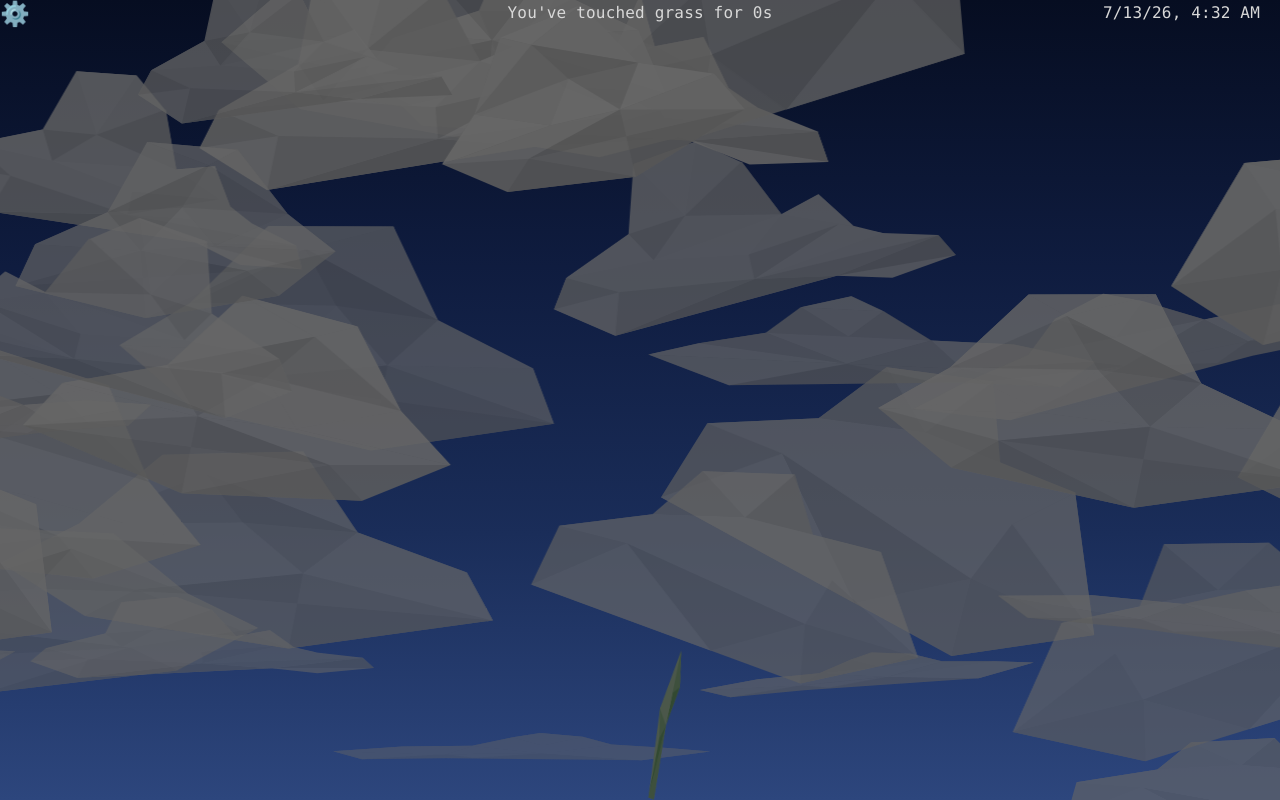
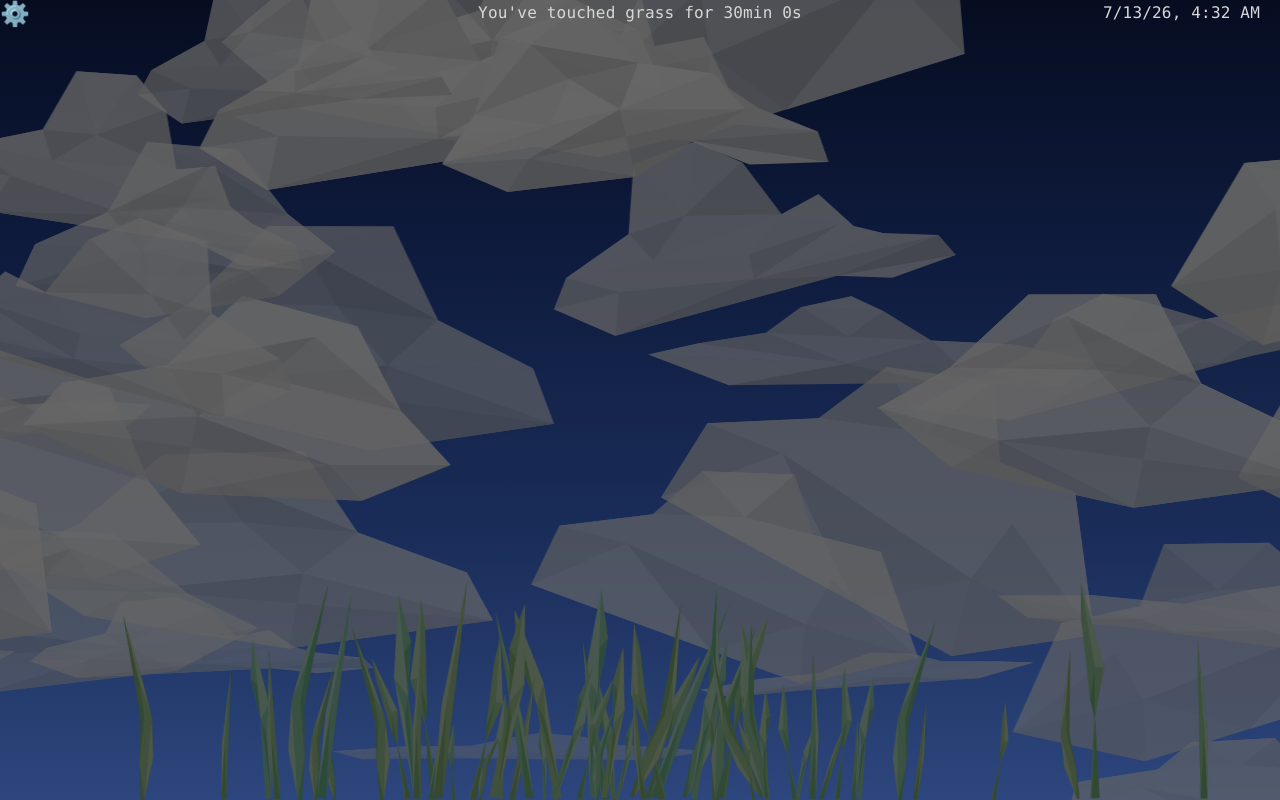
Before and after one commit to rylander925/engin1tr-website, a React (Vite) app: page / in a window 1280 px wide. Built offline with nearby package versions, Linux system fonts and the light colour scheme.

Commit message:
Changed plant generation logic to use a Plant class to easily implement child plant varieties

```diff
--- a/src/GardenContext.jsx
+++ b/src/GardenContext.jsx
@@ -4,7 +4,7 @@ const GardenContext = createContext(null);
 const GardenDispatchContext = createContext(null);
 
 const initialGarden = {
-    elapsedTime: 0,
+    elapsedTime: 1800,
     isHovering: false,
     speed: 10,           //Factor to speed up growth speed 1 -> 1s real = 1s simulated
 }
--- a/src/components/Body/Garden/Garden.css
+++ b/src/components/Body/Garden/Garden.css
@@ -5,6 +5,11 @@
     left: 50%;
     bottom: 0%;
     transform: translateX(-50%);
+}
+
+.plant {
+  transform-origin: bottom center;
+  display: block;
 }
 
 .garden, .garden-gusting {
@@ -40,6 +45,7 @@
   animation-delay: var(--sway-delay);
   animation-iteration-count: infinite;
   animation-fill-mode: both;
+  transform-origin: bottom center;
 }
 
 .garden-gusting .plant-gust {
@@ -48,4 +54,5 @@
   animation-delay: var(--gust-delay);
   animation-iteration-count: 1;
   animation-timing-function: ease-in-out;
+  transform-origin: bottom center;
 }
--- a/src/components/Body/Garden/Garden.jsx
+++ b/src/components/Body/Garden/Garden.jsx
@@ -1,4 +1,4 @@
-import { useState, useEffect } from 'react'
+import { useState, useEffect, useMemo } from 'react'
 import grassImg from '../../../assets/grass.png'
 import grass1 from '../../../assets/plants/grass1.svg'
 import grass2 from '../../../assets/plants/grass2.svg'
@@ -8,8 +8,6 @@ import { Generator } from './Generable'
 import './Garden.css'
 import { useGarden, useGardenDispatch } from '../../../GardenContext'
 import { useConditions, useConditionsDispatch } from '../../../ConditionsContext'
-
-const VARIANTS = [grass1, grass2, grass3, grass4]
 
 //Plant gen controls
 const BASE_INTERVAL = 1        //generate blade every 10 seconds
@@ -26,7 +24,7 @@ const SWAY_DURATION_BASE = 3   // seconds -- fastest possible sway cycle
 const SWAY_DURATION_RANGE = 10  // seconds -- spread added on top of the base, per blade
 const SWAY_DELAY_RANGE = 20       // seconds -- randomizes phase so blades don't sync up
 
-const GUST_INTERVAL = 7000         // average ms between automatic wind gusts
+const GUST_INTERVAL = 10000         // average ms between automatic wind gusts
 const GUST_INTERVAL_RANGE = 6000
 const BASE_GUST_DURATION = 4000          // ms the gust class stays applied
 
@@ -35,6 +33,161 @@ const MIN_GUST_INTENSITY = 0.5
 const MIN_SWAY_INTENSITY = 1
 
 //TODO: Add support for different plant types
+const PLANT_TYPE_WEIGHTS = {'grass': 5}
+
+
+class Plant {
+    static className = 'plant';
+    static gustClassName = 'plant-gust';
+    static swayClassName = 'plant-sway';
+    static positionWrapperClassName = 'plant-bounding-box';
+
+    static variants = []; //override by child class
+
+    static spreadRate = 2;
+    static heightAverage = 150;
+    static heightRange = 150;
+    static leanRange = 30;
+    static hueShiftRange = 40;
+
+    static growDuration = 10;
+    static swayDurationBase = 3;
+    static swayDurationRange = 10;
+    static swayDelayRange = 3;
+    static gustPositionDelayFactor = 0.7;
+
+    id = -1;
+    appearTime = -1;
+    src = '';
+    x = -1;
+    y = 0;
+    height = -1;
+    flipped = 0;
+    lean = 0;
+    hue = 0;
+    gustDelay = 0;
+    swayDuration = 0;
+    swayDelay = 0;
+
+    //Source must be set in child class constructor
+    constructor(rand, index, appearTime) {
+        this.id = index;
+        this.appearTime = appearTime;
+        this.src = this.constructor.variants[Math.floor(rand() * this.constructor.variants.length)];
+
+        this.x = 50 + (rand() - 0.5) * Math.min(index * this.constructor.spreadRate, 100);               //X is assumed to be a percent viewport width
+        this.y = 0;
+        this.height = this.constructor.heightAverage + (rand() - 0.5) * this.constructor.heightRange;
+        //Width is based on height
+
+        this.flipped = rand() < 0.5;
+        this.lean = (rand() - 0.5) * this.constructor.leanRange;
+        this.hue = (rand() - 0.5) * this.constructor.hueShiftRange;
+
+        this.gustDelay = this.constructor.gustPositionDelayFactor * this.x/100;
+
+        this.swayDuration = this.constructor.swayDurationBase + rand() * this.constructor.swayDurationRange;
+        this.swayDelay = rand() * this.constructor.swayDelayRange;
+    }
+
+    //By default does not take children.
+    Plant = () => {
+        const garden = useGarden();
+
+        //Keep track of age to determine whether to play growth animation
+        const age = garden.elapsedTime - this.appearTime;
+        const stillGrowing = age < this.constructor.growDuration * garden.speed;
+
+        return(
+            <this.PlantPositionWrapper>
+                <this.PlantAnimation>
+                    <img
+                        className = {this.constructor.className}
+                        src = {this.src}
+                        style = {{
+                            transformOrigin: 'bottom center',
+                            display: 'block',
+
+                            height: this.height,
+                            transform: `scaleX(${this.flipped ? -1 : 1})
+                                        rotate(${this.lean}deg)`,
+                            filter: `hue-rotate(${this.hue}deg)`,
+
+                            //Growth animation
+                            //if elapsedTime is set past age, don't show animation
+
+                            clipPath: stillGrowing ? undefined : 'inset(0% 0 0 0)',
+                            animation: stillGrowing ?
+                                `growReveal ${this.constructor.growDuration/garden.speed}s ease-in-out 0s both`
+                                : undefined,
+                        }}
+                    />
+                </this.PlantAnimation>
+            </this.PlantPositionWrapper>
+        )
+    }
+
+    PlantPositionWrapper = ({children}) => {
+        const gardenDispatch = useGardenDispatch();
+        return(
+            <div
+                className = {this.constructor.positionWrapperClassName} //Set outline visible in css to show hitbox
+                onMouseEnter={() => gardenDispatch({type:'set-hovering'})}
+                onMouseLeave={() => gardenDispatch({type:'unset-hovering'})}
+                style = {{
+                        left: `${this.x}%`,
+                        bottom: `${this.y}%`,
+                        position: 'absolute'
+                }}
+            >
+                {children}
+            </div>
+        );
+    }
+
+    PlantAnimation = ({children}) => {
+        return (
+            <this.GustAnimation>
+                <this.SwayAnimation>
+                    {children}
+                </this.SwayAnimation>
+            </this.GustAnimation>
+        );
+    }
+
+    GustAnimation = ({children}) => {
+        return(
+            <div
+                className = {this.constructor.gustClassName}
+                style = {{
+                    '--gust-delay': `${this.gustDelay}s`,
+                    transformOrigin: 'bottom center',
+                }}
+            >
+                {children}
+            </div>
+        )
+    }
+
+    SwayAnimation = ({children}) => {
+        return (
+            <div
+                className = {this.constructor.swayClassName}
+                style = {{
+                    '--sway-duration': `${this.swayDuration}s`,
+                    '--sway-delay': `${this.swayDelay}s`,
+                    transformOrigin: 'bottom center',
+                }}
+            >
+                {children}
+            </div>
+        )
+    }
+}
+
+class Grass extends Plant {
+    static variants = [grass1, grass2, grass3, grass4];
+}
 
 //
 class PlantGenerator extends Generator {
@@ -42,108 +195,12 @@ class PlantGenerator extends Generator {
         super(baseInterval, slowdownFactor, seed);
     }
 
-    /*Returns a map of attributes
-        id:             Holds current index
-        appearTime:     Theoretical (which should be the actual) time plant spawns. Used to calculate plant age.
-        x:              Position from the left. Range is restricted around center based on number of grass blades and spread rate.
-        height:         Plant height
-        flip:           L/R orientation of plant
-        lean:           Tilt of plant
-        hue:            Slight hue shift from default green
-
-        gustDelay:      Plants to the right of the screen will be blown slightly later when a gust happens
-
-        swayDuration:   Determines duration (and therefore speed) of random plant sways
-        swayDelay:      Determines the frequency of random plant sways.
+    /*Returns a plant object
+        TODO: Add support to randomly select between different plant types
     */
     generateItemAttributes(rand, index) {
-        const x = 50 + (rand() - 0.5) * Math.min(index * SPREAD_RATE, 100);
-        return {
-            id: index,
-            appearTime: this.timeForIndex(index),
-            src: VARIANTS[Math.floor(rand() * VARIANTS.length)],
-
-            x: x,
-            height: HEIGHT_AVERAGE + (rand() - 0.5) * HEIGHT_RANGE,
-            flip: rand() < 0.5,
-            lean: (rand() - 0.5) * LEAN_RANGE,
-            hue: (rand() - 0.5) * HUE_SHIFT_RANGE,
-
-            gustDelay: 0.7 * x/100,
-
-            swayDuration: SWAY_DURATION_BASE + rand() * SWAY_DURATION_RANGE,
-            swayDelay: rand() * SWAY_DELAY_RANGE,
-        }
-    }
-
-    //Wrapper div so plant animations can trigger independently (and stack upon) eachother and existing transformations to the plant.
-    static PlantAnimation( {plant, children} ) {
-        return(
-            <div
-                className = 'plant-gust'
-                style = {{ transformOrigin: 'bottom center',
-                            '--gust-delay': `${plant.gustDelay}s`
-                }}
-                >
-                    <div
-                        className = 'plant-sway'
-                        style = {{
-                            transformOrigin: 'bottom center',
-                            '--sway-duration': `${plant.swayDuration}s`,
-                            '--sway-delay': `${plant.swayDelay}s`,
-                        }}
-                        >
-                        {children}
-                    </div>
-            </div>
-        )
-    }
-
-    //Create a plant div
-    static Plant( {plant, index} ) {
-        const garden = useGarden();
-        const gardenDispatch = useGardenDispatch();
-
-        //Keep track of age to determine whether to play growth animation
-        const age = garden.elapsedTime - plant.appearTime;
-        const stillGrowing = age < GROW_DURATION * garden.speed;
-
-        return(
-            //Position wrapper so hover bounding box is static
-            <div
-                className = 'plant-bounding-box' //Set outline visible in css to show hitbox
-                onMouseEnter={() => gardenDispatch({type:'set-hovering'})}
-                onMouseLeave={() => gardenDispatch({type:'unset-hovering'})}
-                style = {{
-                        left: `${plant.x}%`,
-                        bottom: '0%',
-                        position: 'absolute'
-                }}
-                >
-                <PlantGenerator.PlantAnimation plant = {plant}>
-                        <img
-                            className = 'plant'
-                            src = {plant.src}
-                            style = {{
-                                height: plant.height,
-                                display: 'block',
-
-                                transformOrigin: 'bottom center',
-                                transform: `scaleX(${plant.flip ? -1 : 1})
-                                            rotate(${plant.lean}deg)`,
-                                filter: `hue-rotate(${plant.hue}deg)`,
-
-                                //Growth animation
-                                //if elapsedTime is set past age, don't show animation
-                                clipPath: stillGrowing ? undefined : 'inset(0% 0 0 0)',
-                                animation: stillGrowing ?
-                                    `growReveal ${GROW_DURATION/garden.speed}s ease-in-out 0s both`
-                                    : undefined,
-                            }}
-                        />
-                </PlantGenerator.PlantAnimation>
-            </div>
-        )
+        const plant = new Grass(rand, index, this.timeForIndex(index));
+        return(plant);
     }
 }
 
@@ -157,8 +214,13 @@ export default function Garden() {
     const garden = useGarden();
     const gardenDispatch = useGardenDispatch();
 
-    const plantGenerator = new PlantGenerator(BASE_INTERVAL, SLOWDOWN_FACTOR, conditions.seed);
+    const plantGenerator = useMemo(
+        () => new PlantGenerator(BASE_INTERVAL, SLOWDOWN_FACTOR, conditions.seed),
+        [conditions.seed]
+    );
     const plants = plantGenerator.useGenerableAtTime(garden.elapsedTime);
+
+    const [defaultGrass] = useState(new Grass(Math.random, 0, 0));
 
     const gustIntensity = MIN_GUST_INTENSITY + weather.windSpeed * WIND_INTENSITY_FACTOR
     const swayIntensity = MIN_SWAY_INTENSITY + weather.windSpeed * WIND_INTENSITY_FACTOR
@@ -170,7 +232,8 @@ export default function Garden() {
         if(!garden.isHovering) { return }
         const intervalId = setInterval(() => {gardenDispatch({ type: 'increment-time' })}, 1000 / garden.speed)
         return () => clearInterval(intervalId)
-    }, [garden.isHovering])
+    }, [garden.isHovering, garden.speed])
+
 
     // Periodic wind gust
     const [gusting, setGusting] = useState(false)
@@ -178,10 +241,10 @@ export default function Garden() {
         let gustTimeout;
         const scheduleGust = () => {
             setGustVariation(Math.random())
-            const gustInterval = BASE_GUST_DURATION * 2 + (GUST_INTERVAL + GUST_INTERVAL_RANGE * (Math.random() - 0.5))/gustIntensity;
+            const gustInterval = BASE_GUST_DURATION + (GUST_INTERVAL + GUST_INTERVAL_RANGE * (Math.random() - 0.5))/gustIntensity;
             gustTimeout = setTimeout(() => {
-                setGusting(true);
-                setTimeout(() => setGusting(false), BASE_GUST_DURATION * 2); //Multiply by 2 to allow plants growing mid gust to blow. Not a complete fix
+                setGusting(false);
+                setTimeout(() => setGusting(true), 250); //Multiply by 2 to allow plants growing mid gust to blow. Not a complete fix
                 scheduleGust();
             }, gustInterval);
         };
@@ -199,17 +262,9 @@ export default function Garden() {
                 '--sway-intensity': swayIntensity,
             }}
         >
-            {plants.map((plant, index) =>
-                <PlantGenerator.Plant
-                    key = {index}
-                    plant={plant}
-                    index={index}
-                />
-            )}
-            <PlantGenerator.Plant
+            {plants.map((plant, index) => <plant.Plant key = {index}/>)}
+            <defaultGrass.Plant
                 key = '-1'
-                plant = {plantGenerator.generateItem(-1)}
-                index = {-1}
             />
         </div>
     );
--- a/src/components/Body/Garden/Generable.jsx
+++ b/src/components/Body/Garden/Generable.jsx
@@ -3,6 +3,8 @@ import { useState, useEffect, useMemo } from 'react'
 //Time dependent item generator
 //TODO: Determine whether index should be stored inside of the class
 export class Generator {
+
+    _cachedItems = new Array(0);
 
     //Generates items acording to B*t + S*t^2 where B is base interval, S is slowdown factor
     constructor(baseInterval, slowdownFactor, seed) {
@@ -15,18 +17,19 @@ export class Generator {
     }
 
     //Return the elapsed time at which nth plant appears
-    timeForIndex(n) {
+    timeForIndex(index) {
+        const n = index + 1
         return n * this.baseInterval + this.slowdownFactor * (n ** 2)
     }
 
-    //Return the number of plants (called index for consistency) at a given elapsed time
+    //Returns the final index of plant (number - 1) at a given elapsed time
     indexForTime(elapsedTime) {
         if(this.slowdownFactor == 0) {
             return Math.max(0, elapsedTime/this.baseInterval)
         }
         const a = this.slowdownFactor, b = this.baseInterval, c = -elapsedTime;
         const solution = (-b + Math.sqrt(b**2 - 4*a*c)) / (2*a);
-        return Math.max(0, Math.floor(solution));
+        return (Math.max(0, Math.floor(solution)) - 1);
     }
 
     //Returns a PRNG. You can search up 'mulberry32' for details, this function is well documented.
@@ -41,7 +44,6 @@ export class Generator {
 
     //Generates a PRNG for the item and passes it to generateItemAttributes, which uses the PRNG to generate item specific attributes
     generateItem(index) {
-        index = index + 1;
         const rand = this.rngForIndex(index);
         return this.generateItemAttributes(rand, index);
     }
@@ -54,7 +56,17 @@ export class Generator {
 
     //generate full list at given time
     generateAt(elapsedTime) {
-        return Array.from({ length:this.indexForTime(elapsedTime) }, (_, i) => this.generateItem(i));
+        const index = this.indexForTime(elapsedTime);
+        if(this._cachedItems.length <= index) {
+            const startIndex = this._cachedItems.length;
+            const newItems = Array.from(
+                    {length:(index+1 - startIndex)},
+                    (_, i) => this.generateItem(i + this._cachedItems.length)
+                )
+            this._cachedItems.push(...newItems);
+        }
+        this._cachedItems.length = index + 1;
+        return this._cachedItems;
     }
 
     //Generates an array of a specified amount of item attributes.
```
Also changed, not shown: src/components/Body/Garden/Plant.jsx (added).
